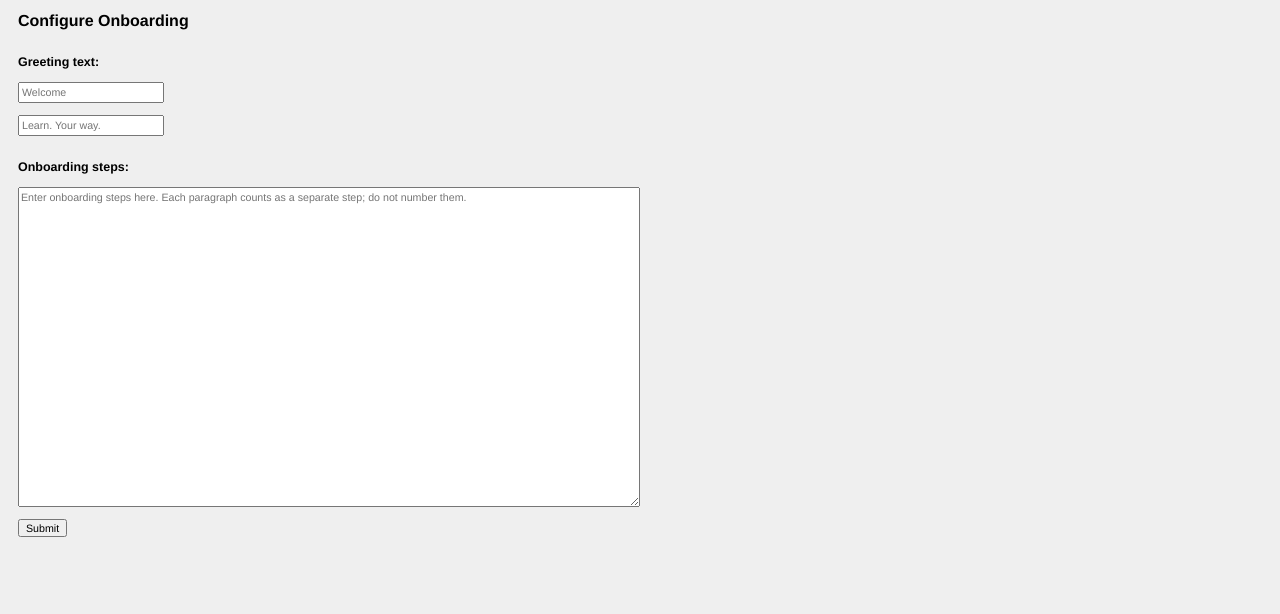
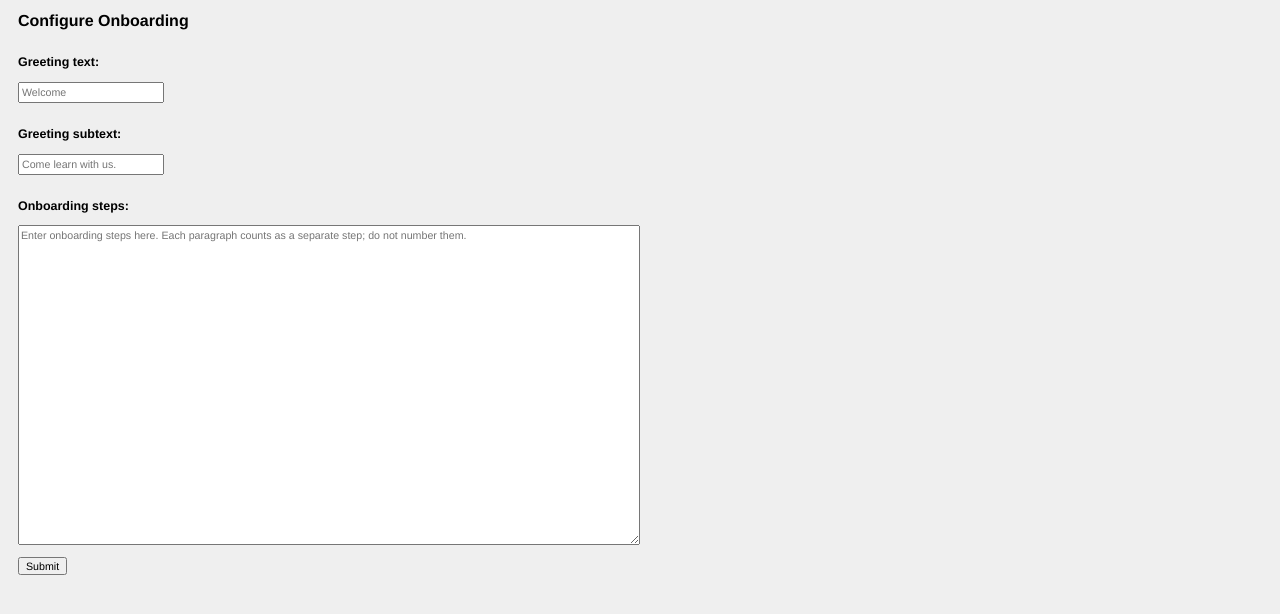
Before and after one commit to vlacs/navigator-archive, a plain HTML site: page resources/public/admin/index.html in a window 1280 px wide. Shown: the part 96-710 px from the top of the page. Drawn offline with Linux system fonts and the light colour scheme.

Commit message:
pull in upstream template change

```diff
--- a/resources/public/admin/index.html
+++ b/resources/public/admin/index.html
@@ -27,7 +27,11 @@
     <h3>
       Greeting text:
     </h3>
-    <input id="greeting" name="greeting" placeholder="Welcome" type="text" /><br /><br /><input id="greeting-msg" name="greeting-msg" placeholder="Learn. Your way." type="text" /><br /><br />
+    <input id="greeting" name="greeting" placeholder="Welcome" type="text" /><br /><br />
+    <h3>
+      Greeting subtext:
+    </h3>
+    <input id="greeting-msg" name="greeting-msg" placeholder="Come learn with us." type="text" /><br /><br />
     <h3>
       Onboarding steps:
     </h3>
```
